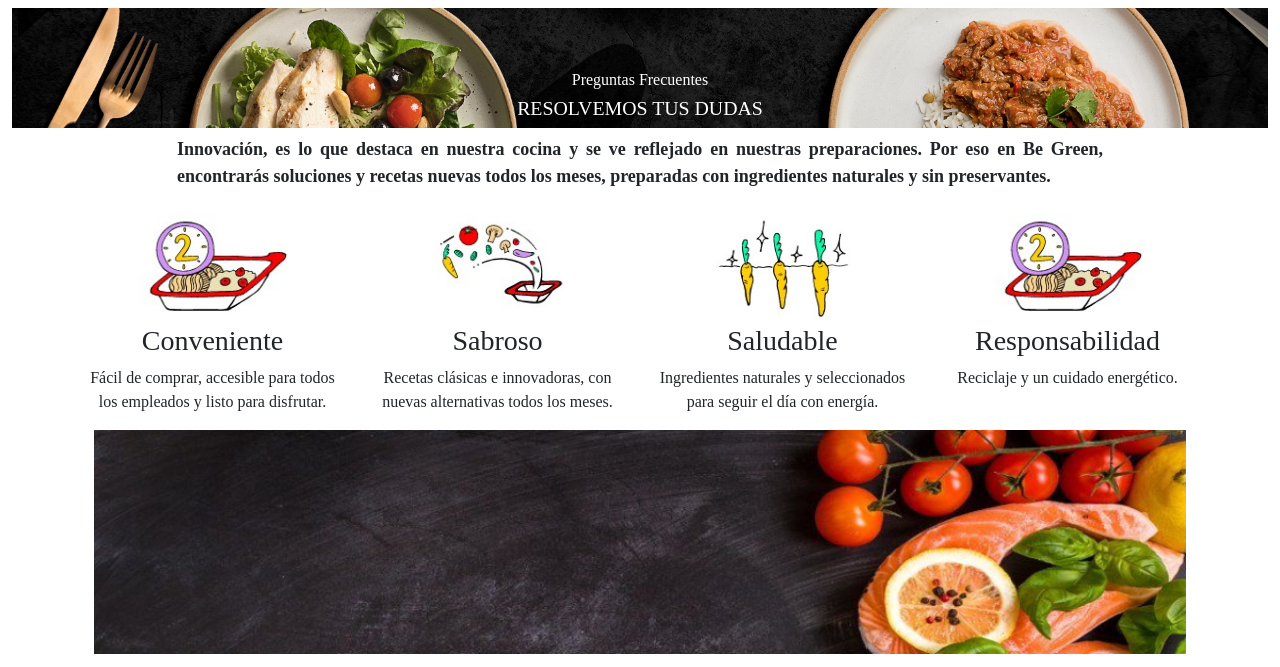
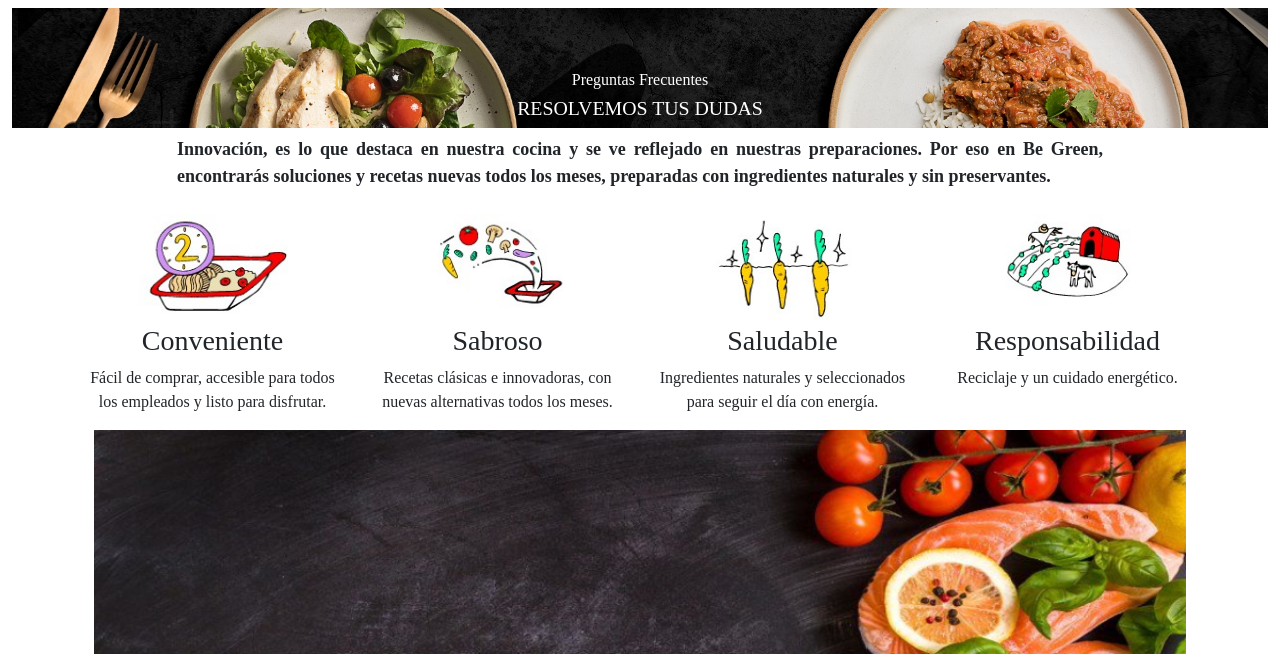
Before and after one commit to ElGuiChe/BeGreen, a website: page consultas.html in a window 1280 px wide. Shown: the part 104-771 px from the top of the page. Drawn offline with nearby package versions, Linux system fonts and the light colour scheme.

Commit message:
Corrección de imagen

```diff
--- a/consultas.html
+++ b/consultas.html
@@ -67,7 +67,7 @@
                 <p>Ingredientes naturales y seleccionados para seguir el día con energía.</p>
             </div>
             <div class="col-md-3 mt-2 text-center">
-                <img src="./imagenes/Conveniente.jpg" alt="" class="imagenLista">
+                <img src="./imagenes/Responsabilidad.jpg" alt="" class="imagenLista">
                 <h3>Responsabilidad</h3>
                 <p>Reciclaje y un cuidado energético.</p>
             </div>
```
